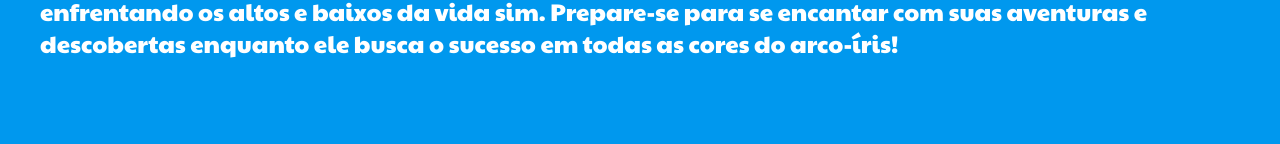
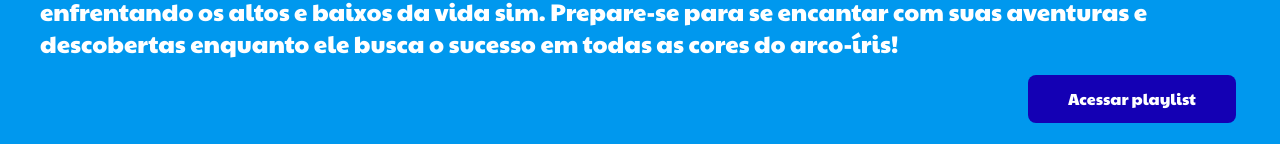
Before and after one commit to thalis-freitas/the_sims_4_challenges, a Vue app: page / in a window 1280 px wide. Shown: the part 2642-2786 px from the top of the page. Before the commit the page ends 2741 px from the top, so only its background shows below. Built offline with nearby package versions, Linux system fonts and the light colour scheme.

Commit message:
add link to access playlist

```diff
--- a/src/components/Gameplay.vue
+++ b/src/components/Gameplay.vue
@@ -32,5 +32,14 @@
       baixos da vida sim. Prepare-se para se encantar com suas aventuras e
       descobertas enquanto ele busca o sucesso em todas as cores do arco-íris!
     </p>
+
+    <div class="flex justify-end mx-5">
+      <a
+        class="px-10 py-3 bg-secondary text-white rounded-lg"
+        href="https://www.youtube.com/watch?v=bNeJ2laDIX8&list=PL51qh4nL2EX6VgM0_gFqlKcgkg4fIy1f2&index=2"
+      >
+        Acessar playlist
+      </a>
+    </div>
   </section>
 </template>
```
Also changed, not shown: 1 other file (tests, documents, lock files or other folders).
